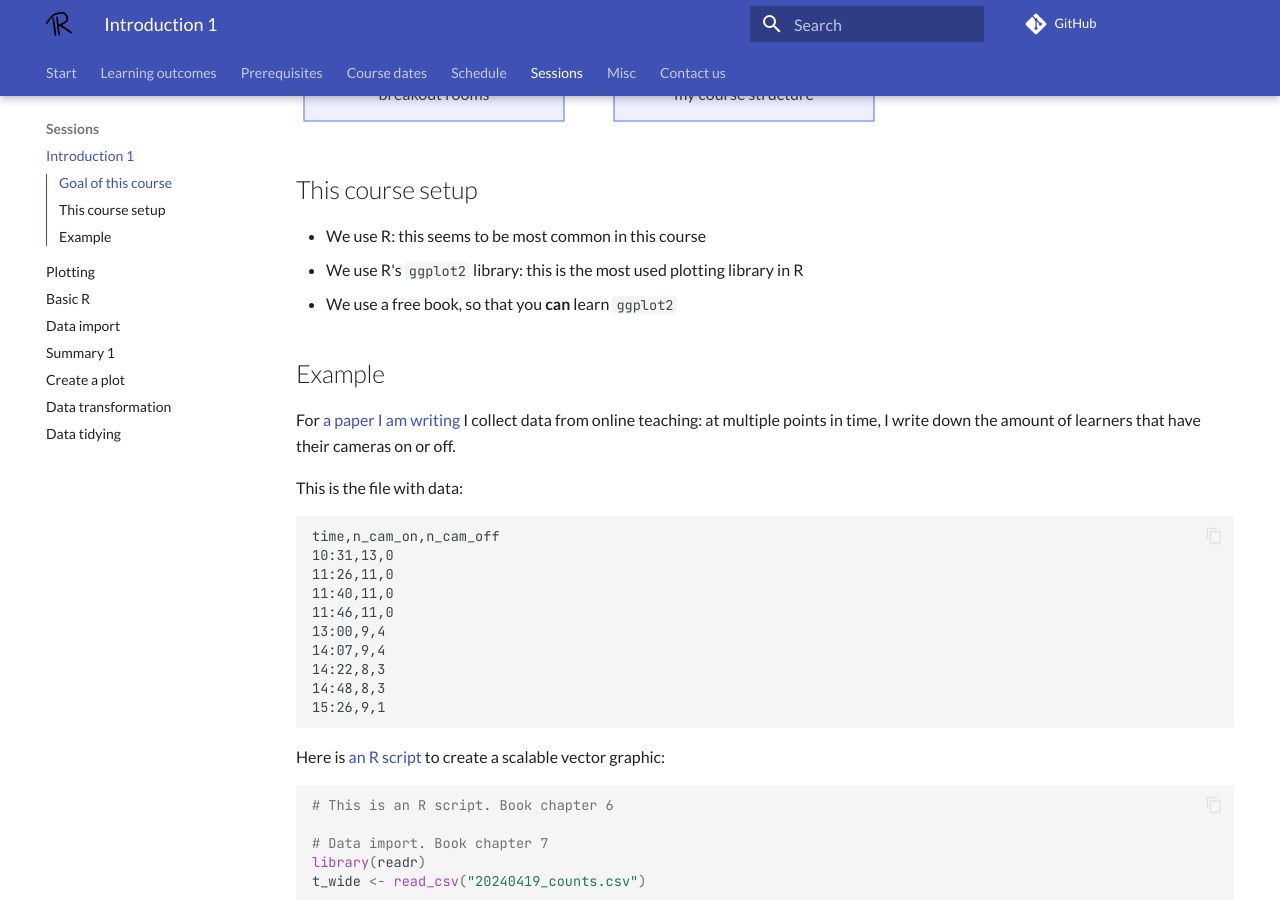
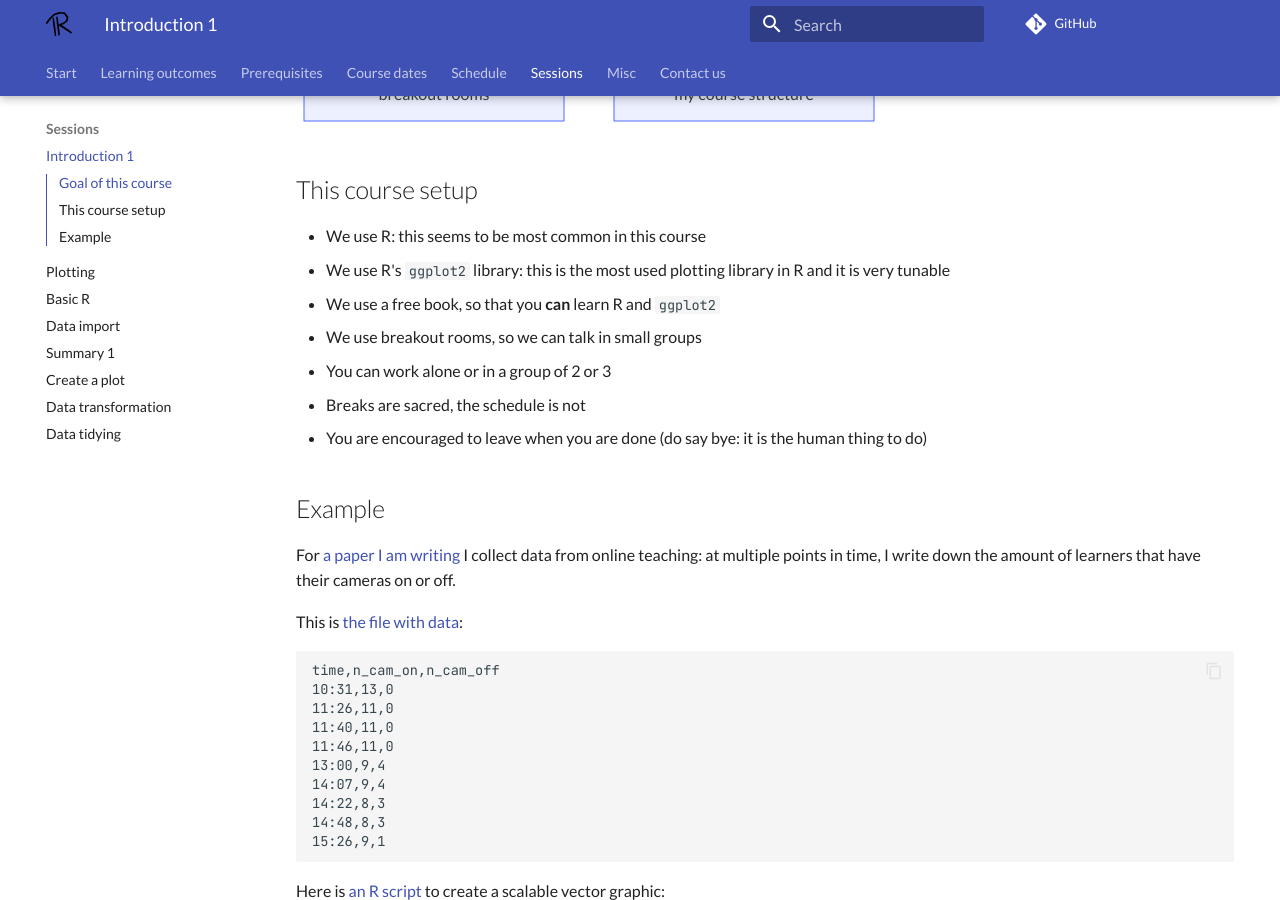
Before and after one commit to richelbilderbeek/create_plot_using_ggplot2_course, an MkDocs documentation site: the page built from docs/introduction_1/README.md, in a window 1280 px wide and 900 px high, scrolled down 788 px. Built offline with MkDocs 1.6.1 and Material for MkDocs 9.7.7, drawn with Linux system fonts in a browser that asks for light colours; comment, search, counter and statistics services are not loaded; some of the changed text lies outside the part shown.

Commit message:
Done intro

````diff
--- a/docs/introduction_1/README.md
+++ b/docs/introduction_1/README.md
@@ -32,8 +32,14 @@ flowchart TD
 ## This course setup
 
 - We use R: this seems to be most common in this course
-- We use R's `ggplot2` library: this is the most used plotting library in R
-- We use a free book, so that you **can** learn `ggplot2`
+- We use R's `ggplot2` library:
+  this is the most used plotting library in R and it is very tunable
+- We use a free book, so that you **can** learn R and `ggplot2`
+- We use breakout rooms, so we can talk in small groups
+- You can work alone or in a group of 2 or 3
+- Breaks are sacred, the schedule is not
+- You are encouraged to leave when you are done
+  (do say bye: it is the human thing to do)
 
 ## Example
 
@@ -42,7 +48,7 @@ For
 I collect data from online teaching: at multiple points in time,
 I write down the amount of learners that have their cameras on or off.
 
-This is the file with data:
+This is [the file with data](20240419_counts.csv):
 
 ```text
 time,n_cam_on,n_cam_off
@@ -79,3 +85,8 @@ ggsave(filename = "my_plot.svg")
 Here is the scalable vector graphics
 
 ![My plot](my_plot.svg)
+
+Sure, this is a simple plot and a good start.
+Fancier plots can be found at many places, e.g
+[the top 50 `ggplot2` visualizations](https://r-statistics.co/Top50-Ggplot2-Visualizations-MasterList-R-Code.html)
+or [the R graph gallery](https://r-graph-gallery.com/).
````
